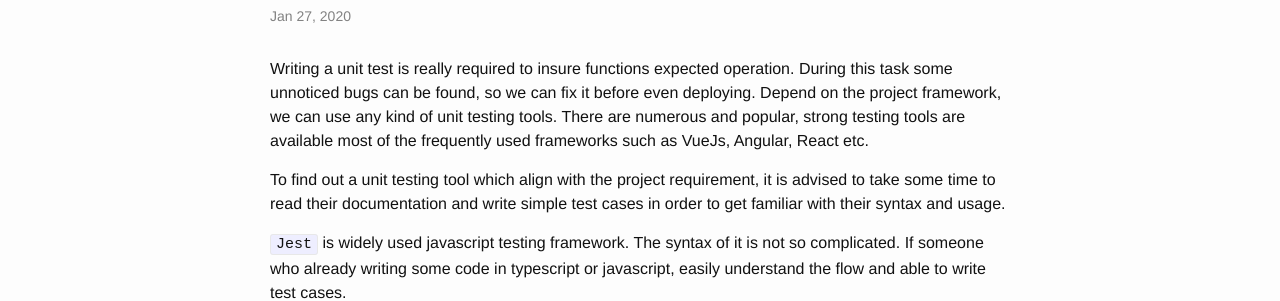
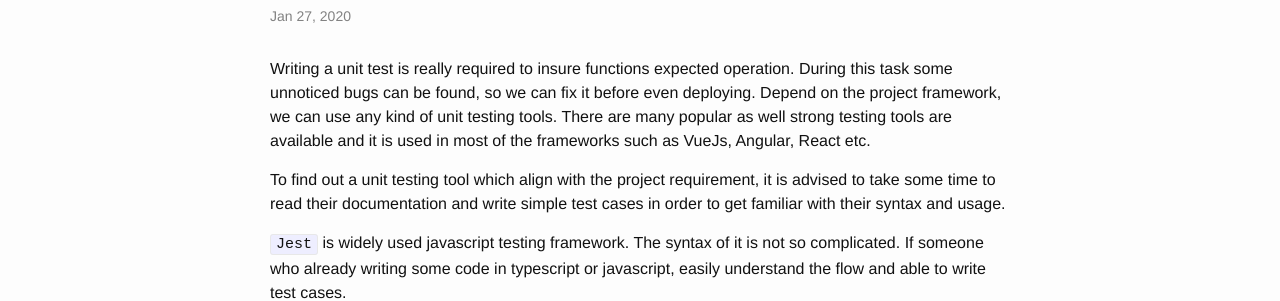
Before and after one commit to azaa13/azaa13.github.io, a Jekyll site: the page built from _posts/2020-01-27-write-unit-test-ts.md, in a window 1280 px wide and 1400 px high. Shown: the part 185-486 px from the top of the window. Built offline with Jekyll 4.4.1, drawn with Linux system fonts in a browser that asks for light colours; some of the changed text lies outside the part shown.

Commit message:
update unit test jest

```diff
--- a/_posts/2020-01-27-write-unit-test-ts.md
+++ b/_posts/2020-01-27-write-unit-test-ts.md
@@ -6,7 +6,7 @@ categories: jest unit-test typescript
 ---
 
 Writing a unit test is really required to insure functions expected operation. During this task some unnoticed bugs can be found, so we can fix it before even deploying.
-Depend on the project framework, we can use any kind of unit testing tools. There are numerous and popular, strong testing tools are available most of the frequently used frameworks such as VueJs, Angular, React etc.
+Depend on the project framework, we can use any kind of unit testing tools. There are many popular as well strong testing tools are available and it is used in most of the frameworks such as VueJs, Angular, React etc.
 
 To find out a unit testing tool which align with the project requirement, it is advised to take some time to read their documentation and write simple test cases in order to get familiar with their syntax and usage.
 
@@ -56,7 +56,9 @@ We've checked two different parameter here.
 1. Given input number type 100 is equal to string type "100".
 2. Type of returned value is same as `string`.
 
-Just for info purpose, it is advised that in `describe()` block, better to write function or method that has been tested. In `it()` block explain the behavior of the test. In above case, the test converts given input value as string, so it described as `returns input vale as str type`.
+Just for info purpose, it is advised that in `describe()` block, better to write function or method that has been tested. In `it()` block explain the behavior of the test. In above case, the test converts given input value as string, so it described as `returns input value as str type`.
+
+After finished to write test, write in command line tool `npm run test` to run the test.
 
 This maybe good start, if you just planning to use jest testing tool in your project.
 
```
